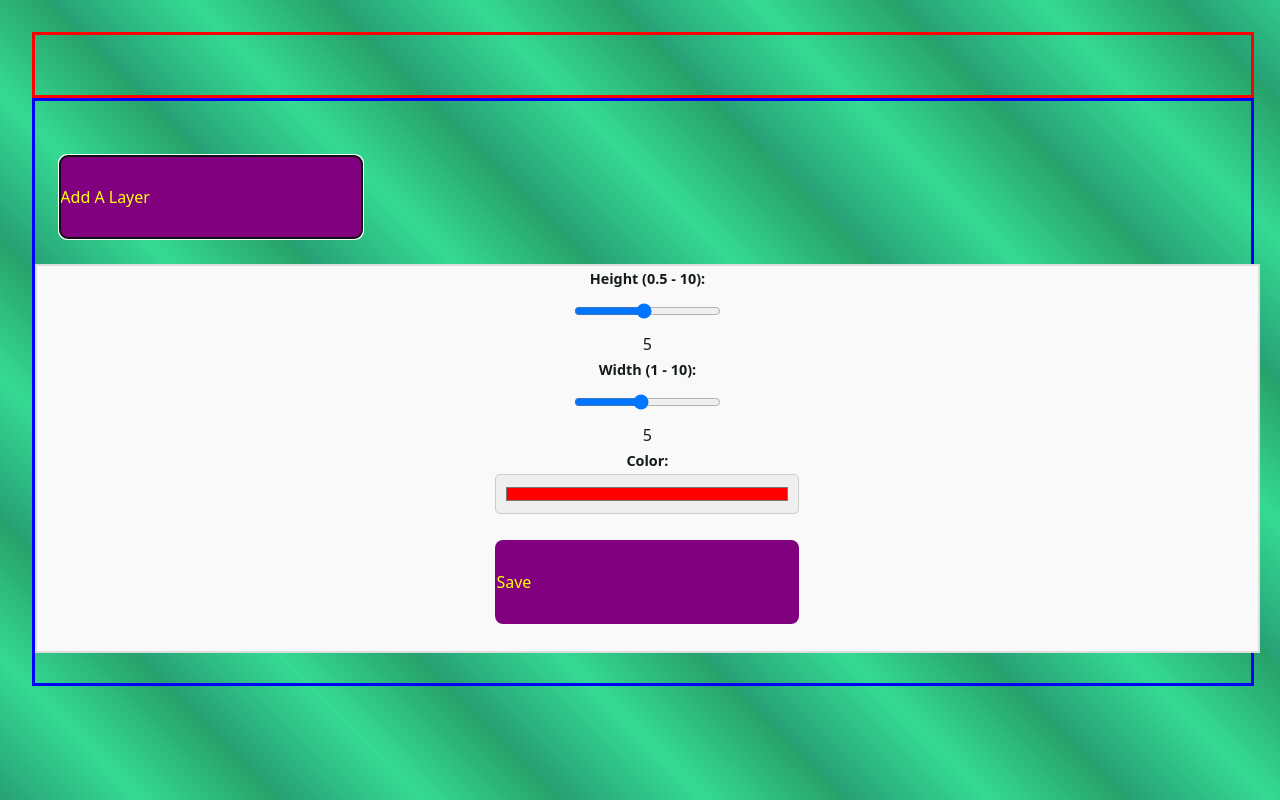
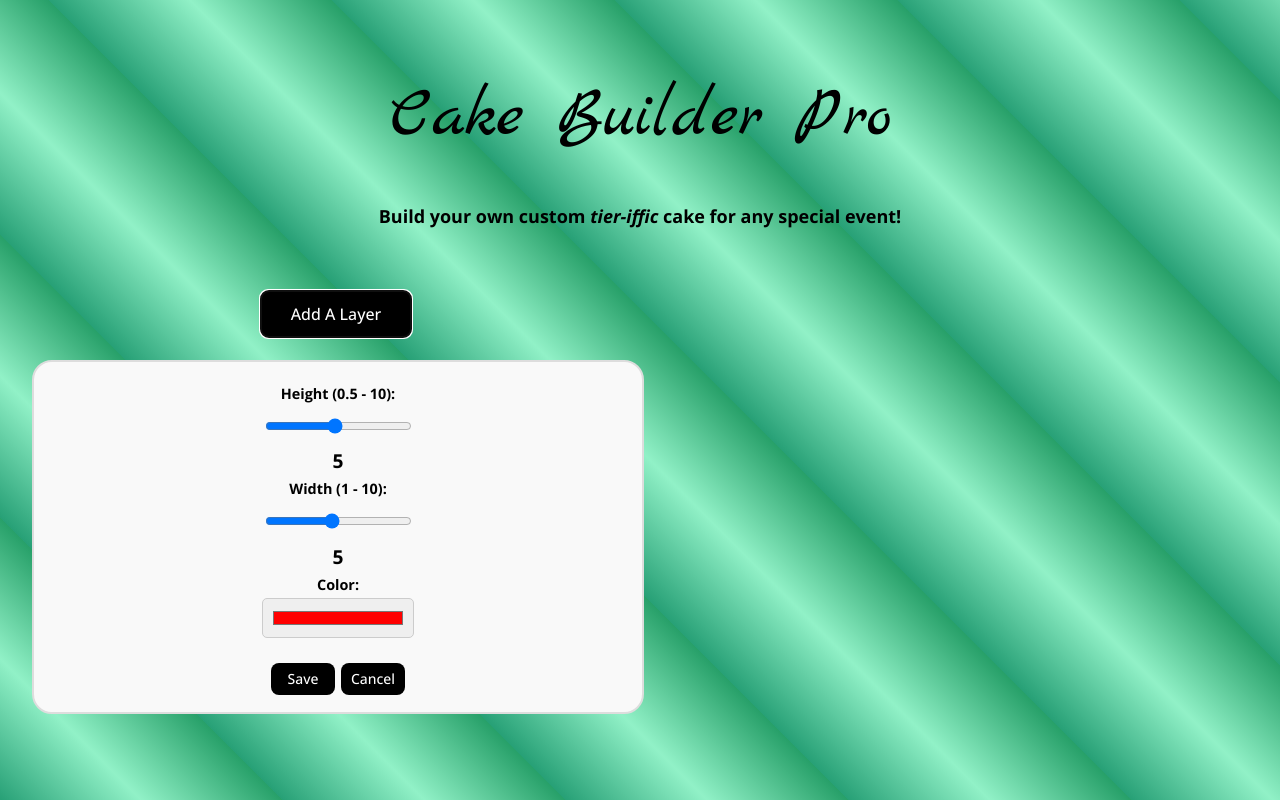
Before and after one commit to TekkenForceX/Cake-Builder, a React (Vite) app in the folder cakebuilder/: page / in a window 1280 px wide. Both pictures are taken after a click on the button "Add A Layer". Built offline with nearby package versions, Linux system fonts and the light colour scheme.

Commit message:
final edits

```diff
--- a/cakebuilder/src/App.sass
+++ b/cakebuilder/src/App.sass
@@ -1,3 +1,5 @@
+@import url('https://fonts.googleapis.com/css2?family=Marck+Script&family=Open+Sans:ital,wght@0,300..800;1,300..800&display=swap')
+
 #root
     max-width: 1280px
     margin: 0 auto
@@ -5,48 +7,45 @@
     text-align: center
 
 body
-    background: repeating-linear-gradient(45deg, #27a076, #35da93 100px, #27a069 200px)
+    background: repeating-linear-gradient(45deg, #27a076, #91f1c7 100px, #27a069 200px)
+    //background: linear-gradient(to top, #3ef0c3, #f15627, #18e1f3)
     display: block
-    color: #151b1d
-    height: 100vh
-    //put elements on top of each other
+    color: black
+    font-family: Open sans, sans serif
+
+.header
+    margin: 0 auto
+    & h1
+        font-family: Marck Script, sans serif
+        font-size: 70px
+    & h3
+        font-size: 18px
 
 .app-container
     display: flex
     flex-direction: column
+    justify-content: center
     width: 100%
     height: 100%
-    display: flex
-    justify-content: center
-
-    height: 100%
-
-.cake-builder
-    //border: 3px solid blue
-    width: 100%
-    height: 50%
-
-
 
 .cake
     width: 100%
-    height: 80%
-    border: 3px solid red
+    height: 45%
     padding: 30px 0px
     order: 1
-
+    display: flex
+    flex-direction: column-reverse
+    align-items: center
 
 .cake-builder
     width: 100%
-    height: 80%
-    border: 3px solid blue
+    height: 50%
     padding: 30px 0px
     order: 2
 
-
 button
-    background-color: purple
-    color: yellow
+    background-color: black
+    color: white
     width: 25%
     height: 7%
     font-size: 14
@@ -54,103 +53,71 @@ button
     padding: 2%
     alignment: center
     white-space: nowrap
-
     &:hover
-        background-color: black
-        color: white
-
-    height: 50%
-    //border: 3px solid red
-    padding: 30px 0px
-    display: flex
-    flex-direction: column
+        background-color: grey
 
 .cake-layer
     margin: 0 auto
-    border-radius: 10px
+    border-radius: 15%
 
 .layer-form
-  display: flex;
-  flex-direction: column;
-  gap: 0.15rem
-  padding: 0.15rem;
-  border: 2px solid #ddd;
-  background-color: #f9f9f9;
-  width: 100%;
-  height: 100%;
-  align-items: center
-  justify-content: center
-  margin-top: 10px
-
-  .layer-form span
-    font-size: 1.2rem;
-    font-weight: bold;
-    transition: color 0.3s ease-in-out;
-
-
-  label
-    font-weight: bold;
-    font-size: 0.9rem;
-
-
-  input
-    padding: 0.5rem;
-    border: 1px solid #ccc;
-    border-radius: 5px;
-    font-size: 1rem;
-
-    &:focus
-      border-color: #007bff;
-      outline: none;
-
-
-
-  .color-picker
-    width: 25%;
-    height: 40px;
-    cursor: pointer;
-
-
-  .button-group
-    display: flex;
-    gap: 0.5rem;
-
-    button
-      flex: 1;
-      padding: 0.7rem;
-      font-size: 1rem;
-      cursor: pointer;
-      transition: background 0.2s ease-in-out;
-
-      &.save
-        background-color: #28a745;
-        color: white;
-
-        &:hover
-          background-color: #218838;
-
-
-
-      &.cancel
-        background-color: #dc3545;
-        color: white;
-
-        &:hover
-          background-color: #c82333;
-
-
-
-
+    width: 100%
+    height: 350px
+    margin-top: 10px
+    display: flex
+    flex-direction: column
+    align-items: center
+    justify-content: center
+    gap: 0.15rem
+    border: 2px solid #ddd
+    border-radius: 20px
+    background-color: #f9f9f9
+    & span
+        font-size: 1.2rem
+        font-weight: bold
+        transition: color 0.3s ease-in-out
+    & label
+        font-weight: bold
+        font-size: 0.9rem
+    & input
+        padding: 0.5rem
+        border: 1px solid #ccc
+        border-radius: 5px
+        font-size: 1rem
+        &:focus
+            border-color: #007bff
+            outline: none
+    & .color-picker
+        width: 25%
+        height: 40px
+        cursor: pointer
+    & .form-buttons
+        padding: 0
+        margin-top: 20px
+        cursor: pointer
+        transition: background 0.2s ease-in-out
+        display: flex
+        flex-direction: row
+        justify-content: space-between
+        font-size: 14px
+        & .save-button
+            height: 100%
+            width: 70px
+        & .cancel-button
+            height: 100%
+            width: 70px
 
 .layer-builder
     text-align: left
     margin-top: 30px
+    width: 90%
     & .layer-info
         border: 2px solid white
         border-radius: 20px
         display: flex
-        justify-content: space-between
-        padding: 10px
+        justify-content: space-evenly
+        align-items: center
+        padding: 5px
         background: white
         & .trash-icon
             background: transparent
@@ -164,11 +131,12 @@ button
             &:hover
                 fill: #000000
 
-        @media screen and (min-width: 768px)
+@media screen and (min-width: 768px)
     .app-container
         display: flex
         flex-direction: row
-        align-items: top
+        align-items: center
+        height: 100%
 
     .cake
         width: 50%
--- a/cakebuilder/src/App.tsx
+++ b/cakebuilder/src/App.tsx
@@ -16,11 +16,16 @@ const App = () => {
   }
 
   return (
-    <div className='app-container'>
-      <CakeBuilder layers={layers} addLayer={addLayer} removeLayer={removeLayer} />
-      <Cake layers={layers} />
-    </div>
-
+    <>
+      <div className="header">
+        <h1>Cake Builder Pro</h1>
+        <h3>Build your own custom <b><i>tier-iffic</i></b> cake for any special event!</h3>
+      </div>
+      <div className='app-container'>
+        <CakeBuilder layers={layers} addLayer={addLayer} removeLayer={removeLayer} />
+        <Cake layers={layers} />
+      </div>
+    </>
   )
 }
 
--- a/cakebuilder/src/Cake/CakeLayer.tsx
+++ b/cakebuilder/src/Cake/CakeLayer.tsx
@@ -6,15 +6,33 @@ interface CakeLayerProps {
 }
 
 const CakeLayer: FC<CakeLayerProps> = ({layer}) => {
-    const styles={
-        height: layer.height * 50,
-        width: layer.width * 50,
+    const styles: React.CSSProperties = {
+        height: layer.height * 75,
+        width: layer.width * 75,
         border: "1px solid black",
-        backgroundColor: layer.color
+        backgroundColor: layer.color,
+        position: "relative",
+        marginBottom: "-10px",
+        zIndex: 2
+    }
+
+    const topStyles: React.CSSProperties = {
+        height: "20%",
+        width: "95%",
+        borderRadius: "50%",
+        borderBottom: "2px solid rgba(100, 100, 100, .3)",
+        backgroundColor: "inherit",
+        position: "absolute",
+        top: "0",
+        left: "5px",
+        right: "5px",
+        zIndex: 1
     }
 
     return (
-        <div className="cake-layer" style={styles}></div>
+        <div className="cake-layer" style={styles}>
+            <div className="layer-top" style={topStyles}></div>
+        </div>
     )
 }
 
--- a/cakebuilder/src/CakeBuilder/CakeBuilder.tsx
+++ b/cakebuilder/src/CakeBuilder/CakeBuilder.tsx
@@ -28,7 +28,7 @@ const CakeBuilder: React.FC<CakeBuilderProps> = ({
             {isFormVisible && (
                 <LayerForm addLayer={addLayer} closeForm={closeForm} />
             )}
-            {layers.map((layer) => (
+            {[...layers].reverse().map((layer) => (
                 <LayerBuilder key={layer.id} layer={layer} removeLayer={removeLayer} />
             )
         )}
--- a/cakebuilder/src/CakeBuilder/LayerBuilder.tsx
+++ b/cakebuilder/src/CakeBuilder/LayerBuilder.tsx
@@ -8,9 +8,10 @@ interface LayerBuilderProps {
 
 const LayerBuilder: FC<LayerBuilderProps> = ({ layer, removeLayer }) => {
   const colorStyles = {
-    height: layer.height * 5,
-    width: layer.width * 5,
-    backgroundColor: layer.color
+    height: layer.height * 10,
+    width: layer.width * 10,
+    backgroundColor: layer.color,
+    border: "1px solid grey"
   }
 
   const TrashCan = () => (
--- a/cakebuilder/src/CakeBuilder/LayerForm.tsx
+++ b/cakebuilder/src/CakeBuilder/LayerForm.tsx
@@ -32,7 +32,10 @@ const LayerForm: React.FC<LayerFormProps> = ({ addLayer, closeForm }) => {
         <label>Color:</label>
         <input type="color" className="color-picker" value={color} onChange={(e) => setColor(e.target.value)} />
 
-        <button type="submit">Save</button>
+        <div className="form-buttons">
+            <button type="submit" className="save-button">Save</button>
+            <button onClick={closeForm} className="cancel-button">Cancel</button>
+        </div>
        </form>
     )
 }
```
